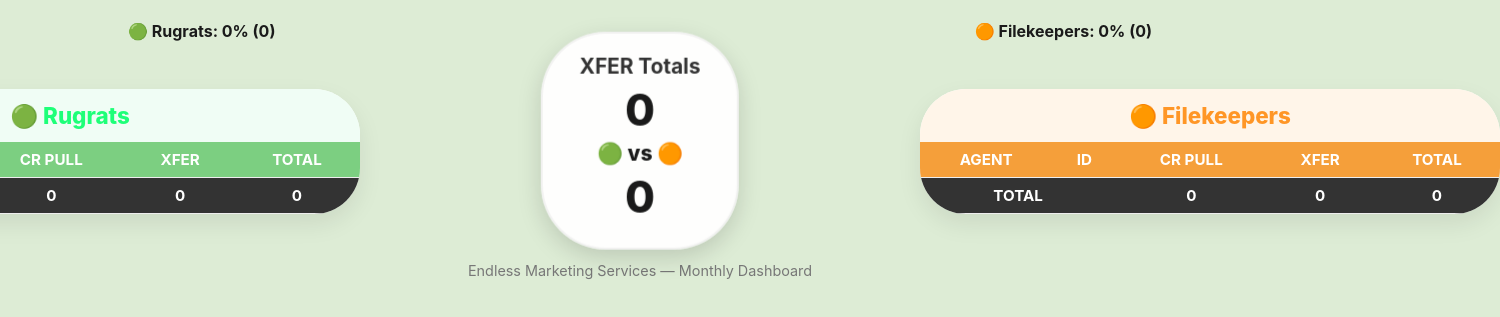
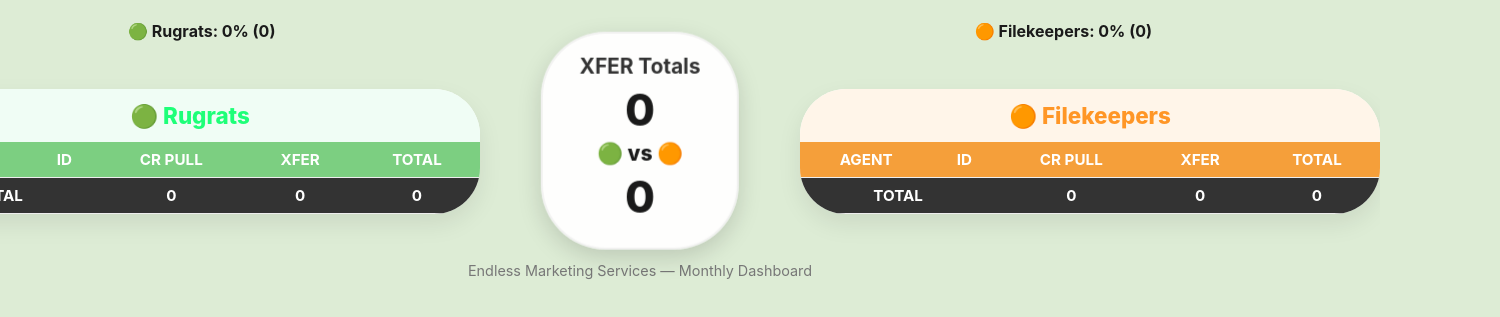
Before and after one commit to Innerbattles/Monthly-1, a plain HTML site: page index.html in a window 1280 px wide. Shown: the part 155-472 px from the top of the page, 1500 px wide, since content can reach past the window. Drawn offline with Linux system fonts and the light colour scheme; no server answers.

Commit message:
Update index.html

```diff
--- a/index.html
+++ b/index.html
@@ -77,7 +77,7 @@
     align-items: flex-start;
     width: 90%;
     margin: 1rem auto 3rem auto;
-    gap: 35rem;
+    gap: 20rem;
     position: relative;
   }
 
```
